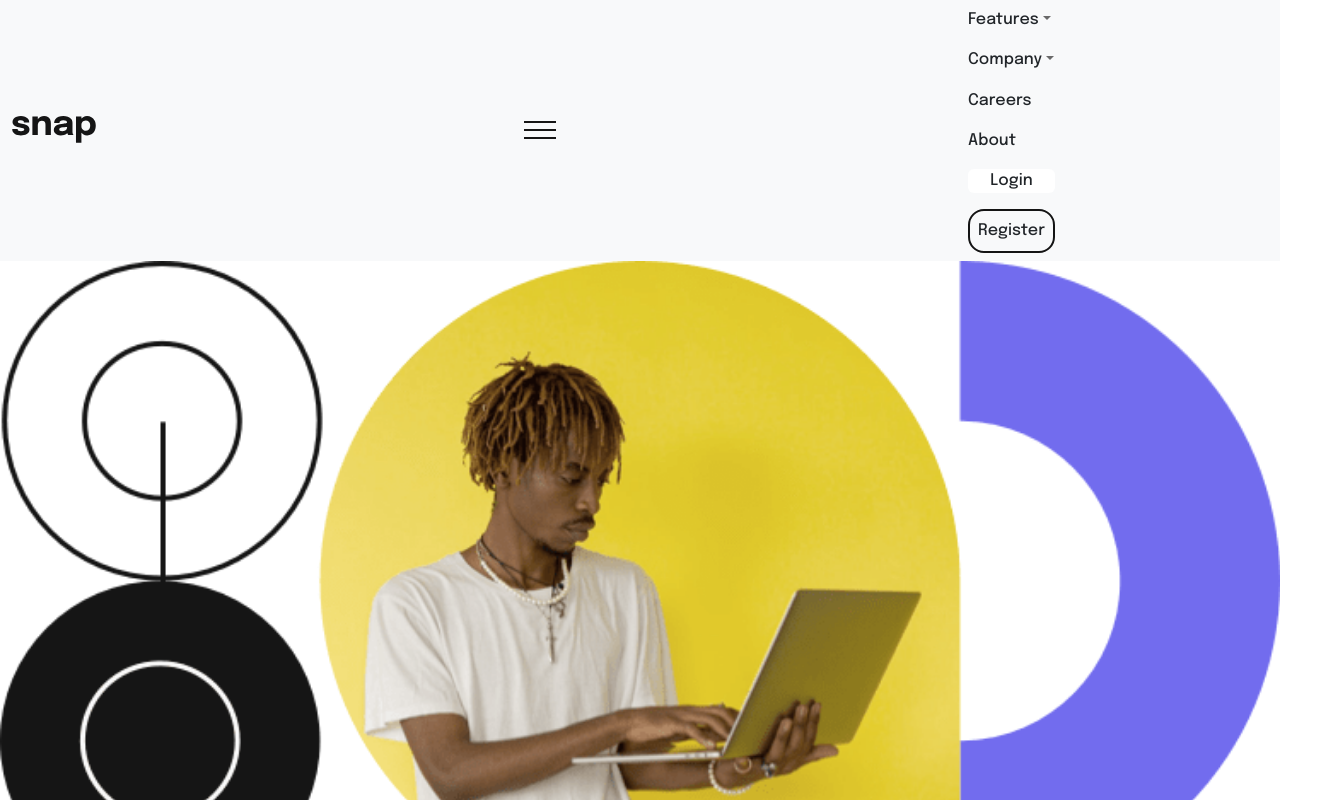
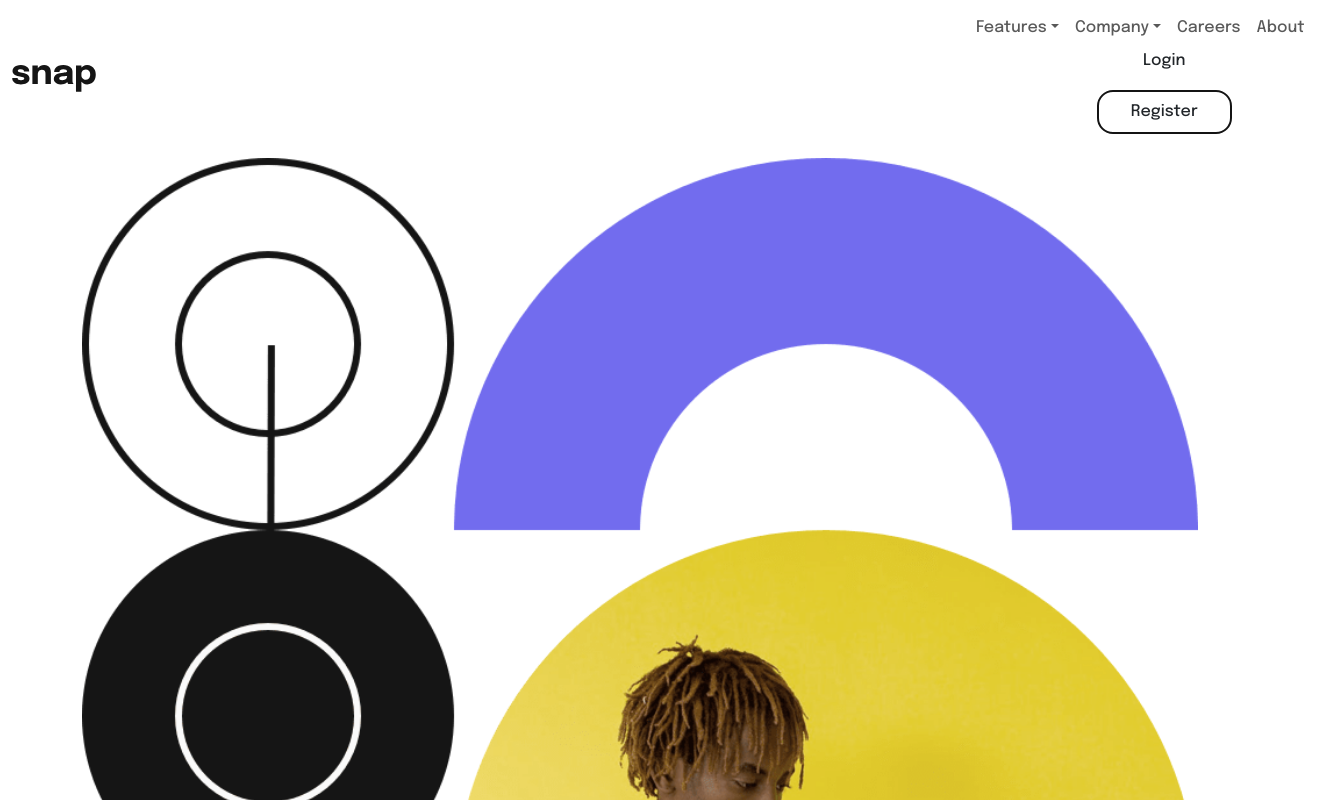
Before and after one commit to azizzmoe/intro-section-with-dropdown-navigation-main, a React (Vite) app: page / in a window 1280 px wide. Shown: the top 800 px of the page, 1329 px wide, since content can reach past the window. Built offline with nearby package versions, Linux system fonts and the light colour scheme.

Commit message:
added desktop mode

```diff
--- a/src/App.jsx
+++ b/src/App.jsx
@@ -1,130 +1,135 @@
 function Nav() {
   return (
     <>
-      <nav class="navbar navbar-expand-lg bg-body-tertiary">
-        <div class="container-fluid">
-          <a class="navbar-brand" href="#">
-            <img src="./images/logo.svg" alt="" />
+      <nav className="navbar navbar-expand-lg">
+        <div className="container-fluid">
+          <a className="navbar-brand" href="#">
+            <img src="./images/logo.svg" className="logo" alt="logo" />
           </a>
 
           <button
-            class="btn"
+            className="navbar-toggler"
             type="button"
             data-bs-toggle="offcanvas"
-            data-bs-target="#offcanvasExample"
-            aria-controls="offcanvasExample"
+            data-bs-target="#offcanvasNavbar"
+            aria-controls="offcanvasNavbar"
           >
             <img src="./images/icon-menu.svg" alt="menu-icon" />
           </button>
-
           <div
-            class="offcanvas offcanvas-end"
+            className="offcanvas offcanvas-end"
             tabindex="-1"
-            id="offcanvasExample"
-            aria-labelledby="offcanvasExampleLabel"
+            id="offcanvasNavbar"
+            aria-labelledby="offcanvasNavbarLabel"
           >
-            <div class="offcanvas-header">
-              <h5 class="offcanvas-title" id="offcanvasExampleLabel"></h5>
+            <div className="offcanvas-header">
+              <h5 className="offcanvas-title" id="offcanvasNavbarLabel"></h5>
               <img
                 src="./images/icon-close-menu.svg"
                 data-bs-dismiss="offcanvas"
                 aria-label="Close"
               />
             </div>
-            <div class="offcanvas-body">
-              <div class="dropdown">
-                <div className="feature">
-                  <button
-                    class="btn dropdown-toggle"
-                    type="button"
-                    data-bs-toggle="collapse"
-                    data-bs-target="#collapseExample"
+            <div className="offcanvas-body">
+              <div className="inner-body">
+                <ul className="navbar-nav justify-content-end flex-grow-1 pe-3">
+                  <li className="nav-item dropdown">
+                    <a
+                      className="nav-link dropdown-toggle"
+                      href="#"
+                      id="featuresDropdown"
+                      role="button"
+                      data-bs-toggle="dropdown"
                       aria-expanded="false"
-                    aria-controls="collapseExample"
                     >
                       Features
-                  </button>
-
-                  <div class="collapse" id="collapseExample">
-                    <ul class="dropdown-menu card card-body">
+                    </a>
+                    <ul
+                      className="dropdown-menu"
+                      aria-labelledby="featuresDropdown"
+                    >
                       <li>
-                        <a class="dropdown-item" href="#">
+                        <a className="dropdown-item" href="#">
                           <img src="./images/icon-todo.svg" alt="icon" />
                           <span>Todo List</span>
                         </a>
                       </li>
                       <li>
-                        <a class="dropdown-item" href="#">
+                        <a className="dropdown-item" href="#">
                           <img src="./images/icon-calendar.svg" alt="icon" />
                           <span>Calendar</span>
                         </a>
                       </li>
                       <li>
-                        <a class="dropdown-item" href="#">
+                        <a className="dropdown-item" href="#">
                           <img src="./images/icon-reminders.svg" alt="icon" />
                           <span>Reminders</span>
                         </a>
                       </li>
                       <li>
-                        <a class="dropdown-item" href="#">
+                        <a className="dropdown-item" href="#">
                           <img src="./images/icon-planning.svg" alt="icon" />
                           <span>Planning</span>
                         </a>
                       </li>
                     </ul>
-                  </div>
-                </div>
+                  </li>
 
-                <div className="company">
-                  <button
-                    class="btn dropdown-toggle"
-                    type="button"
-                    data-bs-toggle="collapse"
-                    data-bs-target="#collapseExample2"
+                  <li className="nav-item dropdown">
+                    <a
+                      className="nav-link dropdown-toggle"
+                      href="#"
+                      id="companyDropdown"
+                      role="button"
+                      data-bs-toggle="dropdown"
                       aria-expanded="false"
-                    aria-controls="collapseExample2"
                     >
                       Company
-                  </button>
-
-                  <div class="collapse" id="collapseExample2">
-                    <ul class="dropdown-menu card card-body">
+                    </a>
+                    <ul
+                      className="dropdown-menu"
+                      aria-labelledby="companyDropdown"
+                    >
                       <li>
-                        <a class="dropdown-item" href="#">
-                          <span>History</span>
+                        <a className="dropdown-item" href="#">
+                          History
                         </a>
                       </li>
                       <li>
-                        <a class="dropdown-item" href="#">
-                          <span>Our Team</span>
+                        <a className="dropdown-item" href="#">
+                          Our Team
                         </a>
                       </li>
                       <li>
-                        <a class="dropdown-item" href="#">
-                          <span>Blog</span>
+                        <a className="dropdown-item" href="#">
+                          Blog
                         </a>
                       </li>
                     </ul>
-                  </div>
-                </div>
+                  </li>
 
-                <div className="Careers">
-                  <span>
+                  <li className="nav-item">
+                    <a className="nav-link" href="#">
                       Careers
-                  </span>
-                </div>
+                    </a>
+                  </li>
 
-                <div className="About">
-                  <span>
+                  <li className="nav-item">
+                    <a className="nav-link" href="#">
                       About
-                  </span>
-                </div>
+                    </a>
+                  </li>
+                </ul>
 
-                <div className="Signup">
-                  <button type="button" class="btn login">Login</button>
-                  <button type="button" class="btn register">Register</button>
+                <ul className="Signup">
+                  <button type="button" className="btn login">
+                    Login
+                  </button>
 
-                </div>
+                  <button type="button" className="btn register">
+                    Register
+                  </button>
+                </ul>
               </div>
             </div>
           </div>
@@ -134,11 +139,39 @@ function Nav() {
   );
 }
 
+function Container() {
+  return (
+    <>
+      <div className="container">
+        <div className="rightSide">
+          <Hero />
+        </div>
+        <div className="leftSide">
+          <About />
+          <Client />
+        </div>
+      </div>
+    </>
+  );
+}
+
 function Hero() {
   return (
     <>
       <div className="hero">
-        <img src="./images/image-hero-mobile.png" alt="hero" />
+        <img
+          src="./images/image-hero-mobile.png"
+          className="img-fluid d-block d-lg-none"
+          alt="hero"
+        />
+        {/* <img src="./image-hero-mobile.png" className="img-fluid d-block d-sm-none"
+          alt="illustration of hero in mobile" /> */}
+
+        <img
+          src="./images/image-hero-desktop.png"
+          className="img-fluid d-none d-lg-block"
+          alt="illustration of hero in desktop"
+        />
       </div>
     </>
   );
@@ -149,10 +182,10 @@ function About() {
     <>
       <div className="about">
         <h2 className="header">Make remote work</h2>
-        <summary className="summary">
+        <span className="summary">
           Get your team in sync, no matter your location. Streamline processes,
           create team rituals, and watch productivity soar.
-        </summary>
+        </span>
         <button className="btn">Learn more</button>
       </div>
     </>
@@ -179,9 +212,7 @@ function App() {
   return (
     <>
       <Nav />
-      <Hero />
-      <About />
-      <Client />
+      <Container />
     </>
   );
 }
--- a/src/index.scss
+++ b/src/index.scss
@@ -25,6 +25,9 @@ body {
 .about {
   margin: 3rem 2rem;
   text-align: center;
+  display: flex;
+  flex-direction: column;
+  align-items: center;
 
   .header {
     font-weight: bold;
@@ -32,7 +35,12 @@ body {
     font-size: 2.5rem;
   }
 
+  .summary {
+    font-size: 1.1rem;
+  }
+
   .btn {
+    width: 40%;
     margin-top: 1rem;
     padding: 0.7rem 1rem;
     border-radius: 1rem;
@@ -68,7 +76,7 @@ body {
 
   .dropdown-menu {
     border: none;
-    // box-shadow: rgba(0, 0, 0, 0.24) 0px 3px 8px;
+    box-shadow: rgba(0, 0, 0, 0.24) 0px 3px 8px;
   }
 
   .dropdown-item {
@@ -85,13 +93,16 @@ body {
 .Signup {
   display: flex;
   flex-direction: column;
+  justify-content: center;
+  align-items: center;
   gap: 1rem;
 
   .login {
     background-color: #fff;
+    padding: 0rem 2rem;
   }
   .btn.register {
-    padding: 0.5rem;
+    padding: 0.5rem 2rem;
     border-radius: 1rem;
     border: $Almost_Black solid 2px;
   }
@@ -101,3 +112,56 @@ body {
 .About {
   cursor: pointer;
 }
+
+/* Media query for desktop screens */
+@media (min-width: 1297px) {
+  .container {
+    display: flex;
+    flex-direction: row-reverse;
+    margin-top: 5rem;
+  }
+
+  .logo {
+    width: 100%;
+  }
+  .offcanvas-body {
+    align-self: self-end;
+
+    ul {
+      margin: 0;
+    }
+
+    .inner-body {
+      display: flex;
+    }
+  }
+
+  .Signup {
+    flex-direction: row;
+    justify-content: center;
+    align-items: center;
+    gap: 1rem;
+  }
+
+  .leftSide {
+    padding-right: 4rem;
+    .about {
+      text-align: left;
+
+      gap: 1rem;
+
+      .header {
+        font-size: 5rem;
+      }
+
+      .summary {
+        font-size: 1.3rem;
+      }
+
+      .btn {
+        width: 35%;
+        align-self: flex-start;
+      }
+    }
+  }
+}
```
Lines whose indentation alone changed are shown as unchanged.
